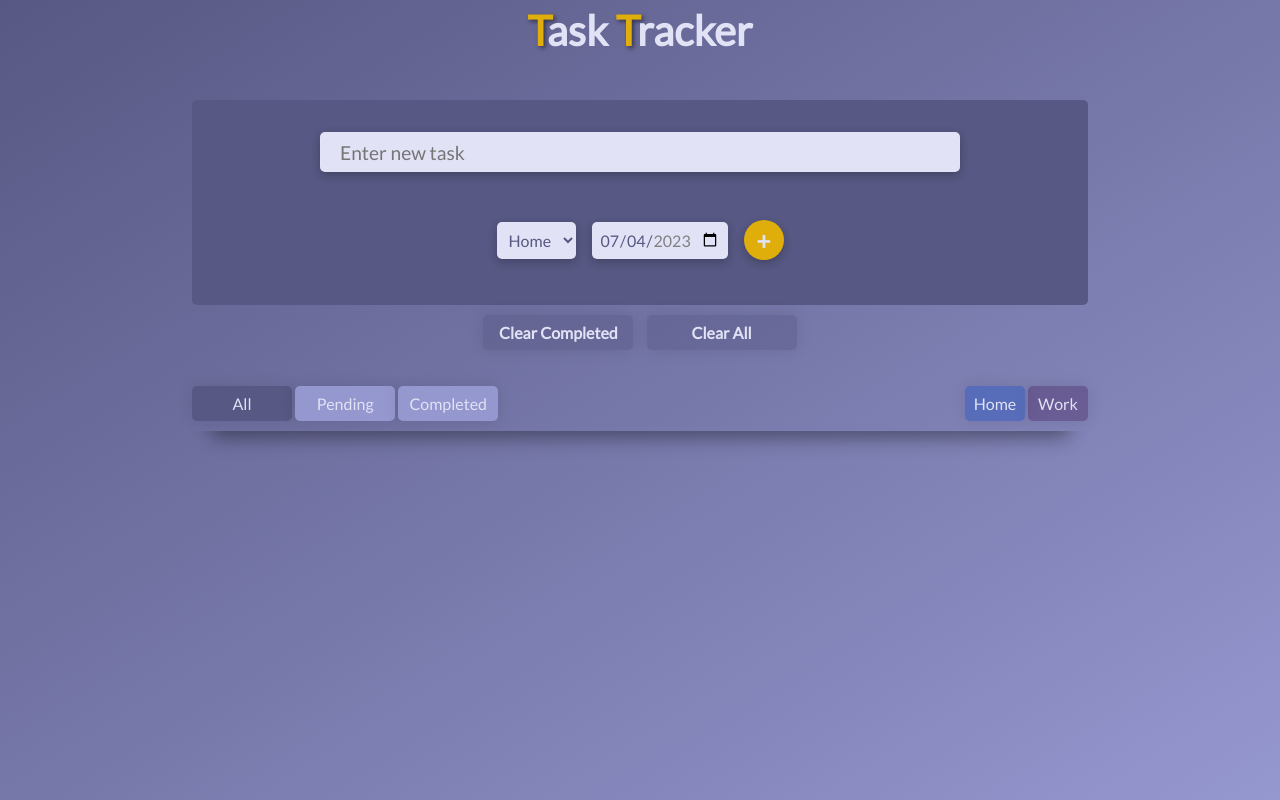
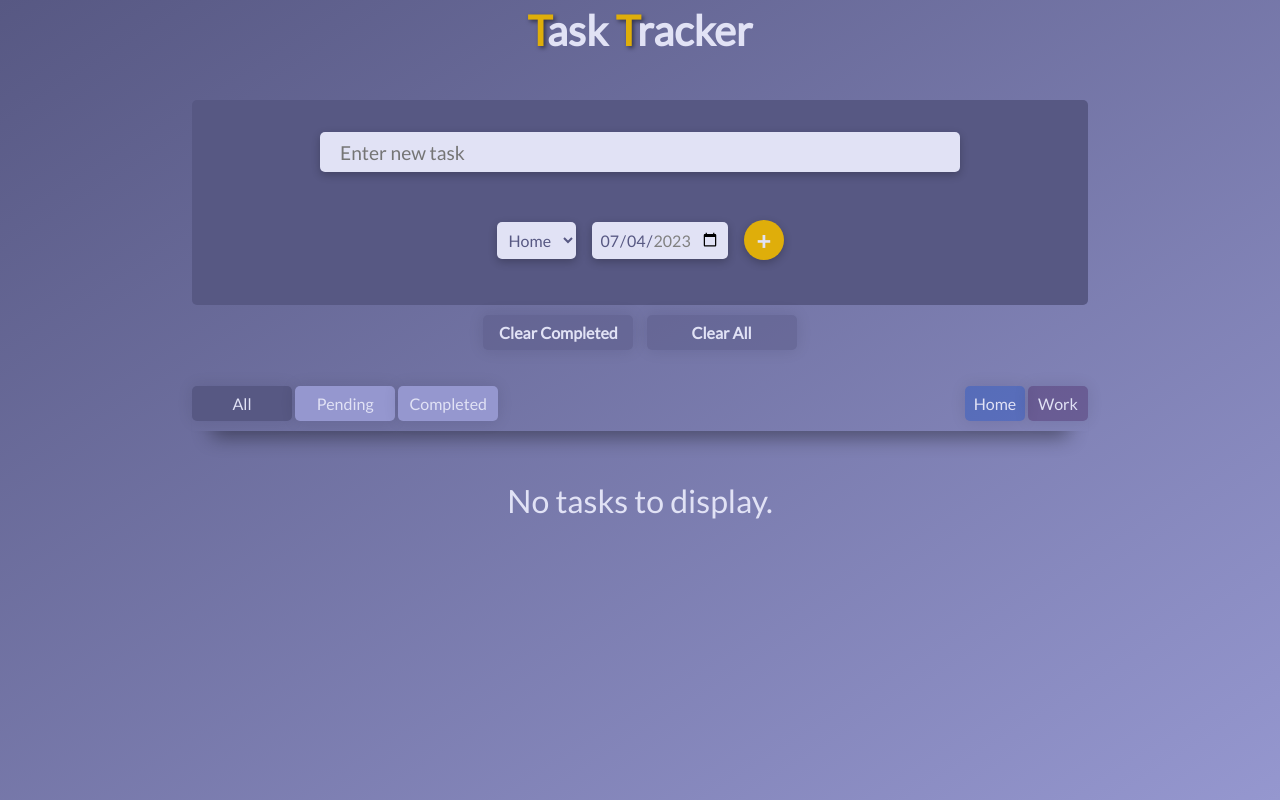
Before and after one commit to DeepsDali/Task-Tracker, a plain HTML site: page index.html in a window 1280 px wide. Drawn offline with Linux system fonts and the light colour scheme.

Commit message:
Add function for no task to display message
Relates #24

```diff
--- a/CSS/listTasks.css
+++ b/CSS/listTasks.css
@@ -40,6 +40,11 @@
   padding-right: 30px;
   text-shadow: none;
 }
+.message {
+  font-size: 2em;
+  color: var(--cream);
+  margin-top: 50px;
+}
 @media screen and (min-width: 760px) {
   .center {
     width: 70vw;
--- a/JS/addTask.js
+++ b/JS/addTask.js
@@ -48,6 +48,12 @@ export const addTask = () => {
 
   // Append the task item div to the task list
   taskList.appendChild(taskItem);
+  const message = document.getElementById("message");
+  if (taskList.children.length > 0) {
+    message.style.display = "none";
+  } else {
+    message.style.display = "block";
+  }
 
   // Clear the input field
   document.getElementById("addTask").value = "";
--- a/JS/script.js
+++ b/JS/script.js
@@ -10,3 +10,7 @@ form.addEventListener("submit", function (event) {
   removeTask();
   editTask();
 });
+window.addEventListener("DOMContentLoaded", function () {
+  const message = document.getElementById("message");
+  message.style.display = "block";
+});
--- a/index.html
+++ b/index.html
@@ -61,7 +61,8 @@
         <div id="clear-div" class="center">
           <button class="clear-btn">Clear Completed</button>
           <button class="clear-btn">Clear All</button>
-        </div><div id="filter-div" class="filters center column">
+        </div>
+        <div id="filter-div" class="filters center column">
           <div>
             <button class="filter-btn active">All</button>
             <button class="filter-btn">Pending</button>
@@ -75,6 +76,8 @@
       </section>
       <section id="displayTasks-section" class="display-tasks center">
         <div id="task-list" class="tasks stack-md column center">
+          <p id="message" class="message row">No tasks to display.</p>
+        </div>
       </section>
     </main>
     <script type="module" src="./JS/script.js"></script>
```
